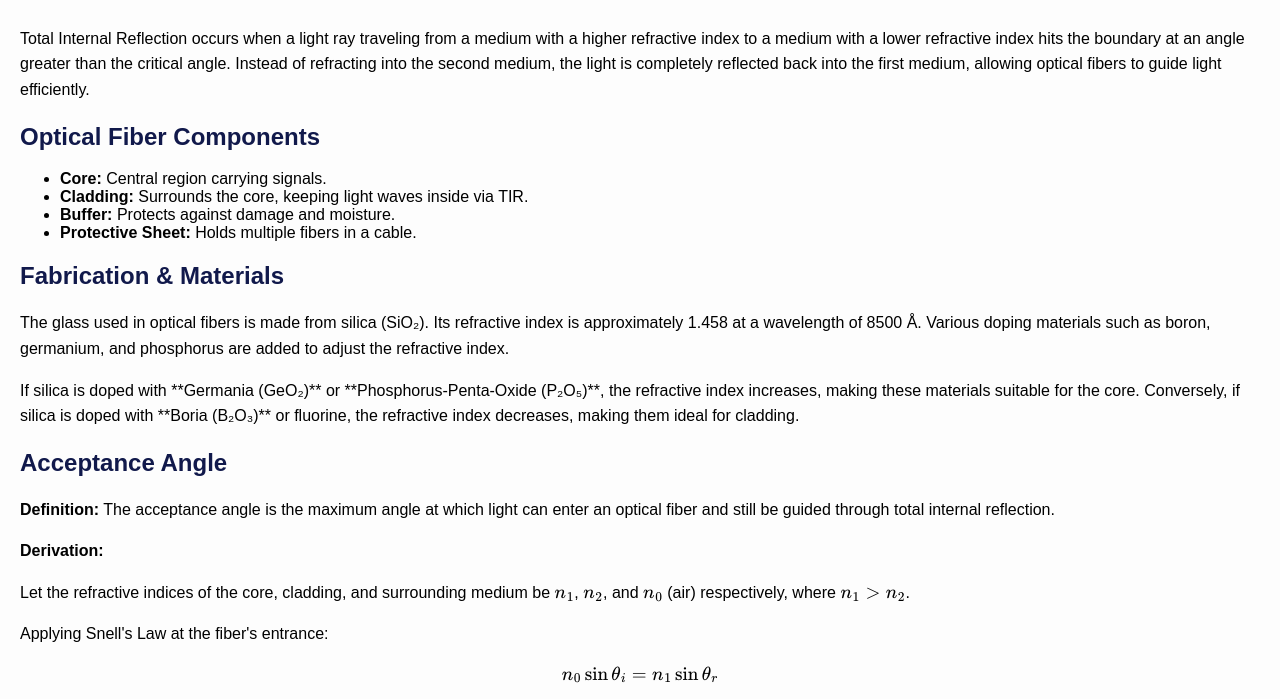
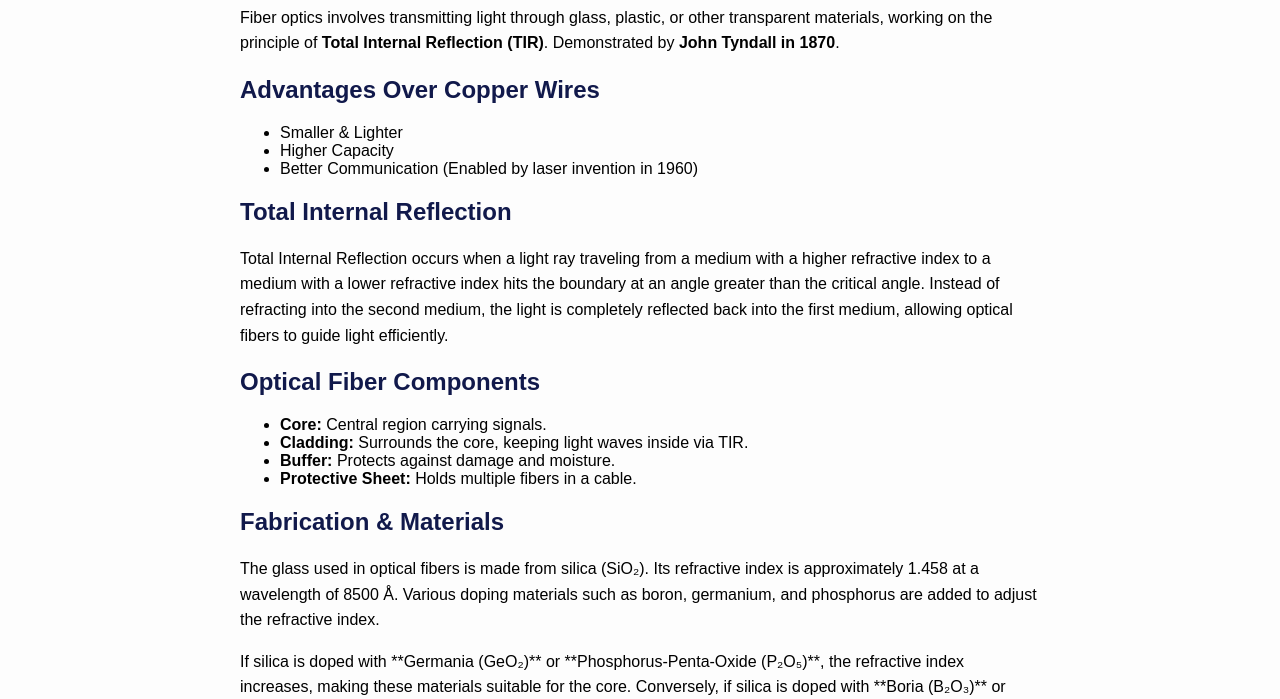
Before and after one commit to Dhaniksha29/Fiber-Optics, a plain HTML site: page index.html in a window 1280 px wide. Shown: the part 403-1102 px from the top of the page. Drawn offline with nearby package versions, Linux system fonts and the light colour scheme.

Commit message:
Update styles.css

```diff
--- a/styles.css
+++ b/styles.css
@@ -1,8 +1,8 @@
 /* General Styles */
 body {
     font-family: Arial, sans-serif;
-    margin: 0;
-    padding: 0;
+    margin: 200px;
+    padding: 20px;
     background-color: rgb(253, 253, 253); /* Black background */
     color: rgb(0, 0, 0); /* White text */
 }
```
